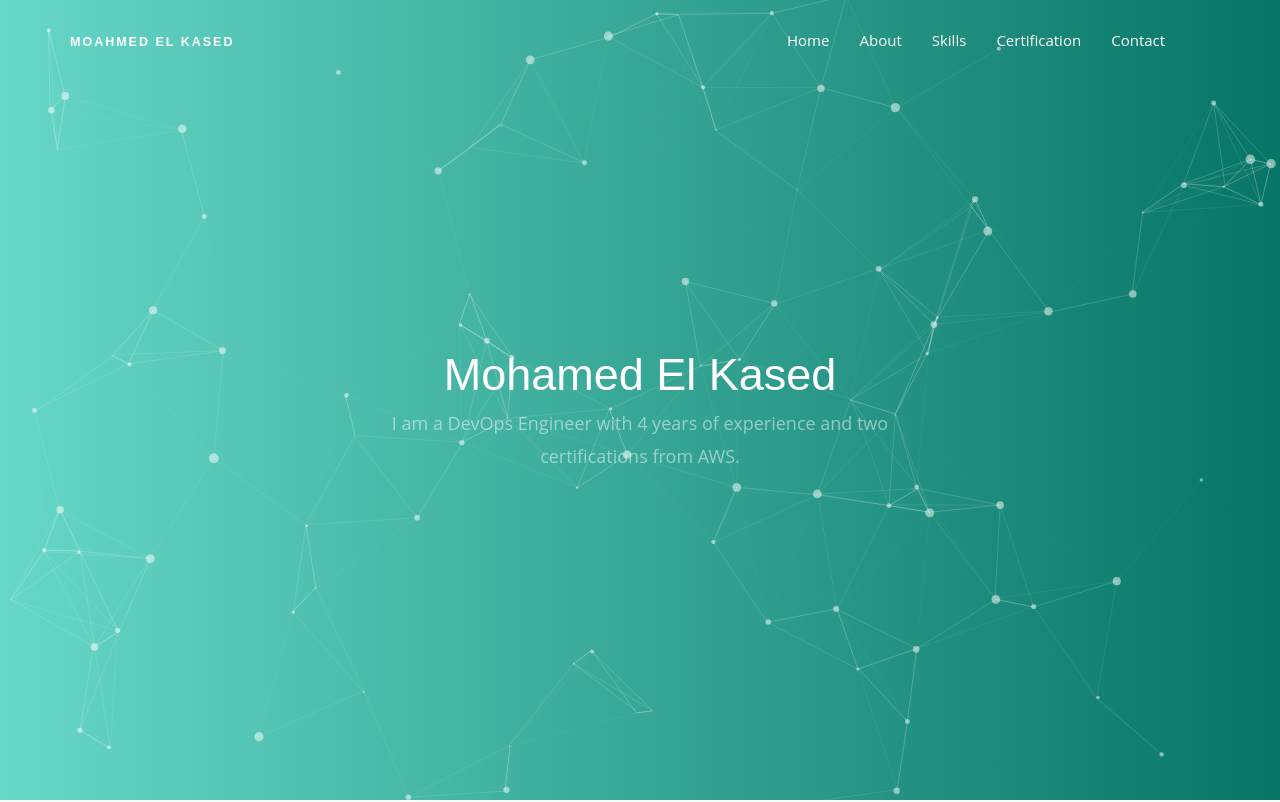
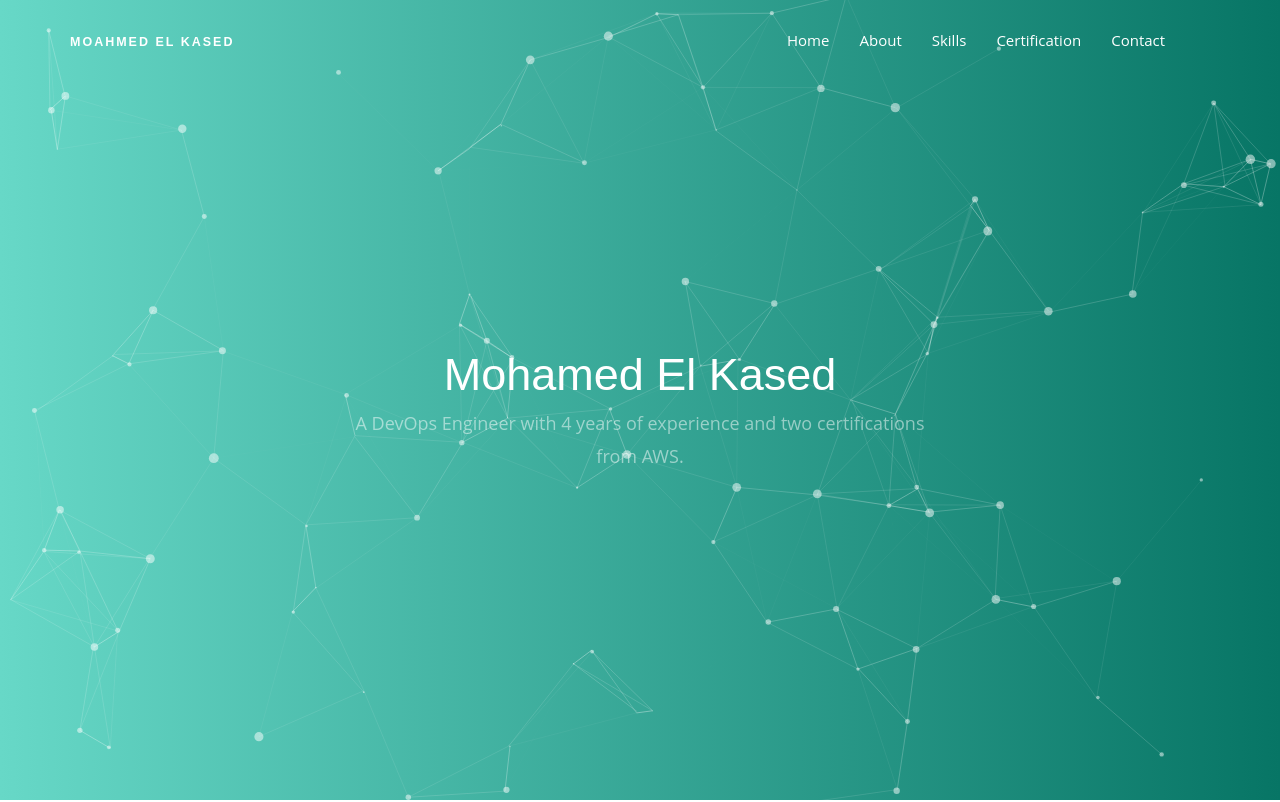
Before and after one commit to m-kased/profile, a plain HTML site: page index.html in a window 1280 px wide. Shown: the top 802 px of the page. Drawn offline with Linux system fonts and the light colour scheme; animation ran at ten frames a second.

Commit message:
update home paragraph

```diff
--- a/index.html
+++ b/index.html
@@ -70,7 +70,7 @@
                         <div class="col-lg-10 mt-5">
                             <div class="home-title text-center">
                                 <h1 class="display-3 text-white title">Mohamed El Kased</h1>
-                                <p class="text-white-50 mx-auto para-desc">I am a DevOps Engineer with 4 years of experience and two certifications from AWS.</p>
+                                <p class="text-white-50 mx-auto para-desc">A DevOps Engineer with 4 years of experience and two certifications from AWS.</p>
                             </div>
                         </div>
                     </div>
```
